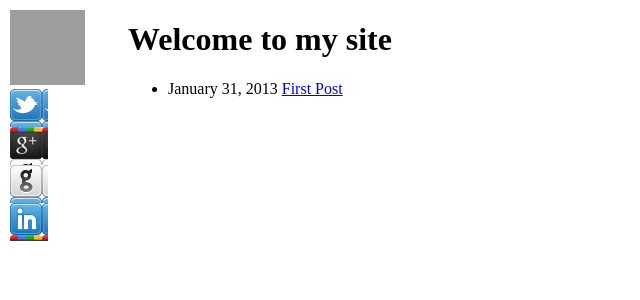
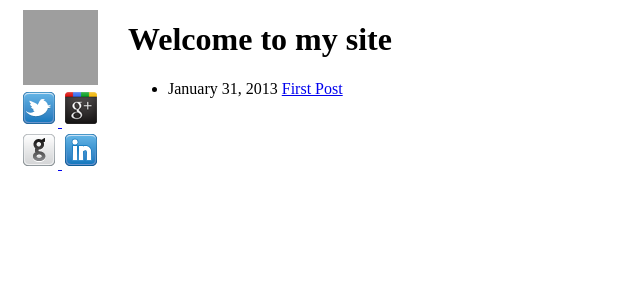
Before and after one commit to krschmidt/krschmidt.github.com, a Jekyll site: the page built from index.html, in a window 1280 px wide. Shown: the top 300 px of the page, without its empty margins (0-640 px from the left). Built offline with Jekyll 4.4.1, drawn with Linux system fonts in a browser that asks for light colours; grey boxes are pictures that could not be loaded.

Commit message:
more nav bar css

```diff
--- a/css/main.css
+++ b/css/main.css
@@ -1,24 +1,19 @@
 nav {
   left: 10px;
   position: fixed;
+  text-align: center;
   top: 10px;
-  width: 95px; }
-  nav img {
-    margin: 0 auto; }
+  width: 100px; }
 
 #main {
   margin-left: 120px; }
 
-#social-media {
-  text-align: center; }
-  #social-media a {
-    float: left; }
-
 .sprite {
   background: url(/img/sprite.png);
+  display: inline-block;
   height: 32px;
-  width: 32px;
-  padding: 3px; }
+  margin: 3px;
+  width: 32px; }
 
 .sprint-twitter {
   background-position: 0 0; }
```
Also changed, not shown: css/main.scss (+4 -12 lines).
